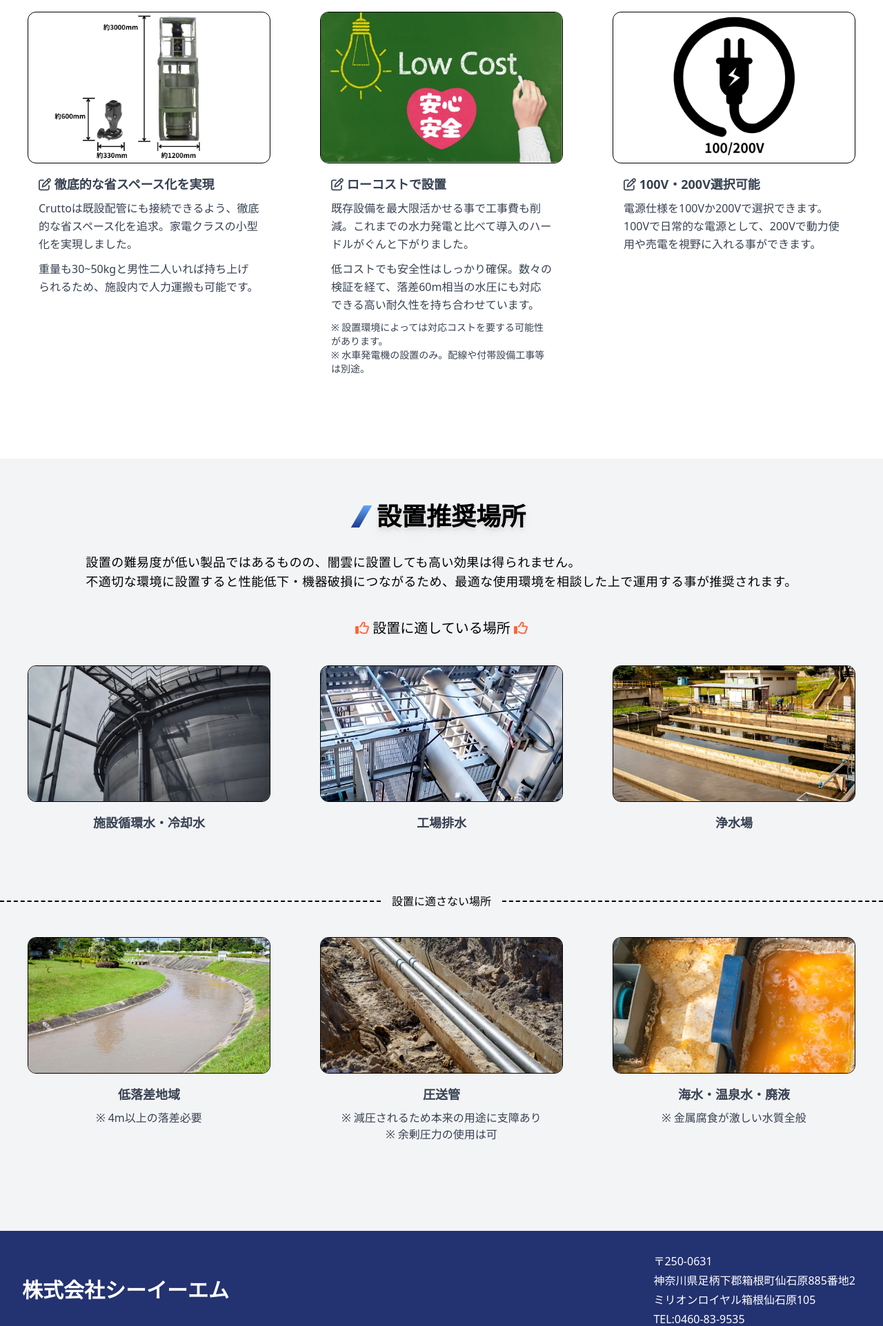
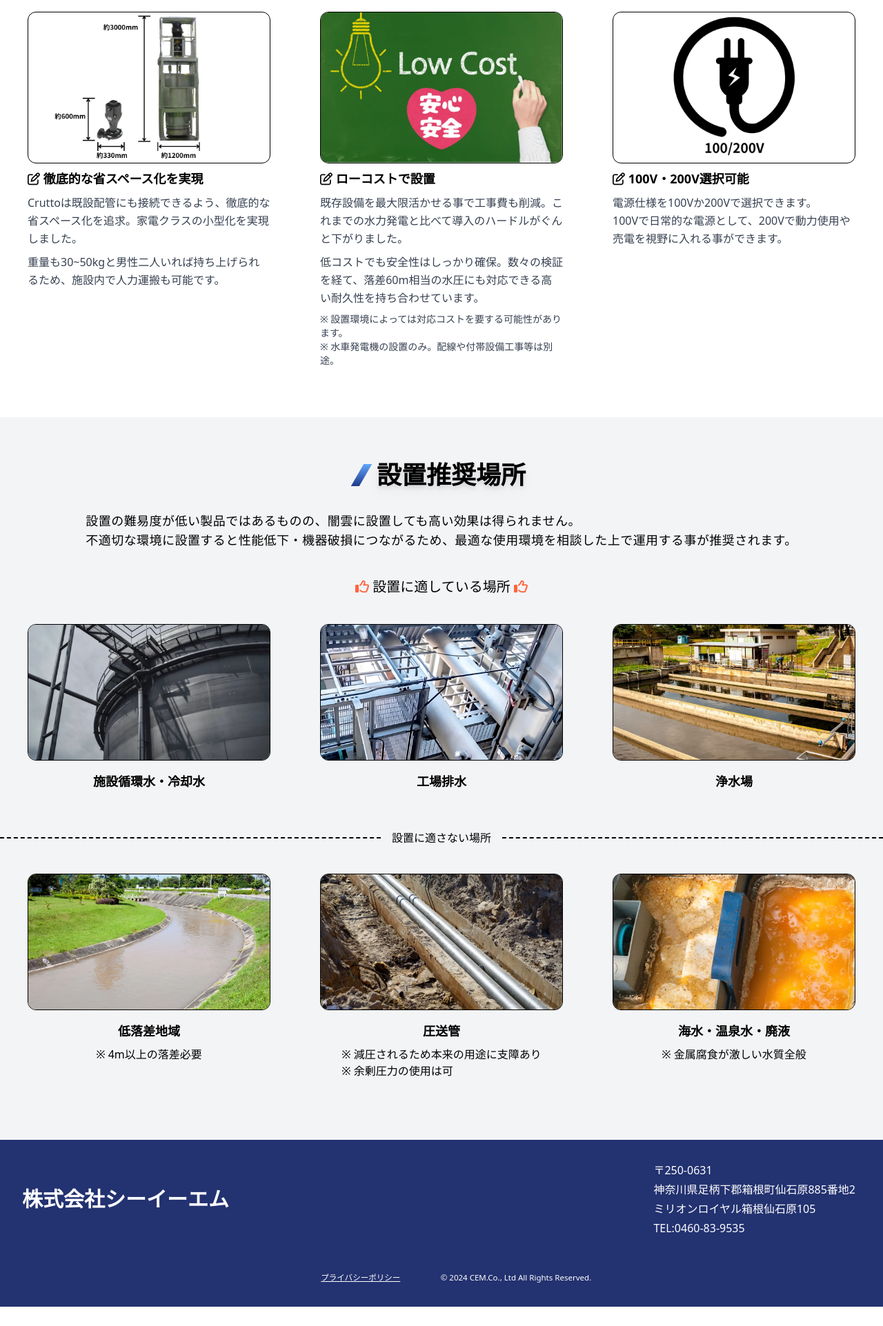
Before and after one commit to taimomo/HP_remake, a PHP site: page /httpdocs/crutto.php in a window 1280 px wide. Shown: the part 1211-3134 px from the top of the page at 69% size. After the commit the page ends 3106 px from the top, so only its background shows below. Run offline with PHP 8.4, Linux system fonts and the light colour scheme; style sheets or scripts are compiled from the project's sources; some libraries are stand-ins or nearby versions; some web fonts are replaced.

Commit message:
grid container replace and useless gap delete

```diff
--- a/httpdocs/crutto.php
+++ b/httpdocs/crutto.php
@@ -97,11 +97,11 @@ include 'bread.php';
                     </dl>
                 </div>
             </div>
-        </div>
 
             <!-- 製品情報・カードリスト -->
             <ul class="grid gap-6 m-4 justify-center md:[grid-template-columns:repeat(auto-fit,400px)]">
-            <li class="grid grid-rows-[auto_1fr_auto] bg-white p-6 justify-self-center max-w-sm min-w-0 md:max-w-none bg-inherit">
+
+                <li class="grid grid-rows-[auto_auto_1fr] gap-2 p-6 justify-self-center max-w-sm min-w-0 md:max-w-none bg-inherit">
                     <!-- 画像エリア -->
                     <div class="aspect-[16/10] w-full">
                         <img src="img/compar_hydro.webp"
@@ -109,20 +109,18 @@ include 'bread.php';
                             class="w-full h-full object-cover object-center block rounded-xl border border-black" />
                     </div>
                     <!-- コンテンツエリア -->
-                <div class="grid grid-rows-[auto_1fr_auto] gap-4 p-4 place-items-center min-w-0">
+                    <h3 class="justify-self-start font-bold text-md md:text-lg"><i class="fa-regular fa-pen-to-square"></i> 徹底的な省スペース化を実現</h3>
                     <div class="space-y-2 text-gray-700 text-base leading-relaxed max-[425px]:text-sm">
-                        <p class="text-left font-bold text-lg"><i class="fa-regular fa-pen-to-square"></i> 徹底的な省スペース化を実現</p>
-                        <p class="min-h-[80px]">
+                        <p>
                             Cruttoは既設配管にも接続できるよう、徹底的な省スペース化を追求。家電クラスの小型化を実現しました。
                         </p>
-                        <p class="min-h-[80px]">
+                        <p>
                             重量も30~50kgと男性二人いれば持ち上げられるため、施設内で人力運搬も可能です。
                         </p>
                     </div>
-                </div>
                 </li>
 
-            <li class="grid grid-rows-[auto_1fr_auto] bg-white p-6 justify-self-center max-w-sm min-w-0 md:max-w-none bg-inherit">
+                <li class="grid grid-rows-[auto_auto_1fr] gap-2 p-6 justify-self-center max-w-sm min-w-0 md:max-w-none bg-inherit">
                     <!-- 画像エリア -->
                     <div class="aspect-[16/10] w-full">
                         <img src="img/low_cost.webp"
@@ -130,24 +128,23 @@ include 'bread.php';
                             class="w-full h-full object-cover object-center block rounded-xl border border-black" />
                     </div>
                     <!-- コンテンツエリア -->
-                <div class="grid grid-rows-[auto_1fr_auto] gap-4 p-4 place-items-center min-w-0">
+                    <h3 class="justify-self-start font-bold text-md md:text-lg"><i class="fa-regular fa-pen-to-square"></i> ローコストで設置</h3>
+
                     <div class="space-y-2 text-gray-700 text-base leading-relaxed max-[425px]:text-sm">
-                        <p class="text-left font-bold text-lg"><i class="fa-regular fa-pen-to-square"></i> ローコストで設置</p>
-                        <p class="min-h-[80px]">
+                        <p>
                             既存設備を最大限活かせる事で工事費も削減。これまでの水力発電と比べて導入のハードルがぐんと下がりました。
                         </p>
-                        <p class="min-h-[80px]">
+                        <p>
                             低コストでも安全性はしっかり確保。数々の検証を経て、落差60m相当の水圧にも対応できる高い耐久性を持ち合わせています。
                         </p>
-                        <p class="min-h-[80px] text-sm">
+                        <p class="text-sm">
                             ※ 設置環境によっては対応コストを要する可能性があります。<br>
                             ※ 水車発電機の設置のみ。配線や付帯設備工事等は別途。
                         </p>
                     </div>
-                </div>
                 </li>
 
-            <li class="grid grid-rows-[auto_1fr_auto] bg-white p-6 justify-self-center max-w-sm min-w-0 md:max-w-none bg-inherit">
+                <li class="grid grid-rows-[auto_auto_1fr] gap-2 p-6 justify-self-center max-w-sm min-w-0 md:max-w-none bg-inherit">
                     <!-- 画像エリア -->
                     <div class="aspect-[16/10] w-full">
                         <img src="img/100-200v.webp"
@@ -155,17 +152,16 @@ include 'bread.php';
                             class="w-full h-full object-cover object-center block rounded-xl border border-black" />
                     </div>
                     <!-- コンテンツエリア -->
-                <div class="grid grid-rows-[auto_1fr_auto] gap-4 p-4 place-items-center min-w-0">
+                    <h3 class="justify-self-start font-bold text-md md:text-lg"><i class="fa-regular fa-pen-to-square"></i> 100V・200V選択可能</h3>
                     <div class="space-y-2 text-gray-700 text-base leading-relaxed max-[425px]:text-sm">
-                        <p class="text-left font-bold text-lg"><i class="fa-regular fa-pen-to-square"></i> 100V・200V選択可能</p>
-                        <p class="min-h-[80px]">
+                        <p>
                             電源仕様を100Vか200Vで選択できます。<br>
                             100Vで日常的な電源として、200Vで動力使用や売電を視野に入れる事ができます。
                         </p>
                     </div>
-                </div>
                 </li>
             </ul>
+        </div>
     </section>
 
     <!-- 設置推奨場所 -->
@@ -185,7 +181,7 @@ include 'bread.php';
             <h3 class="text-lg md:text-xl text-center mt-10"><i class="fa-regular fa-thumbs-up" style="color: #ff643d;"></i> 設置に適している場所 <i class="fa-regular fa-thumbs-up" style="color: #ff643d;"></i></h3>
 
             <ul class="grid gap-6 m-4 justify-center md:[grid-template-columns:repeat(auto-fit,400px)]">
-                <li class="grid grid-rows-[auto_1fr_auto] p-6 justify-self-center max-w-sm min-w-0 md:max-w-none bg-inherit">
+                <li class="grid grid-rows-[auto_1fr] p-6 justify-self-center max-w-sm min-w-0 md:max-w-none bg-inherit">
                     <!-- 画像エリア -->
                     <div class="aspect-[16/9] w-full">
                         <img
@@ -194,13 +190,10 @@ include 'bread.php';
                             class="w-full h-full object-cover object-center block rounded-xl border border-black" />
                     </div>
                     <!-- コンテンツエリア -->
-                    <div class="grid grid-rows-[auto_1fr_auto] gap-4 p-4 place-items-center min-w-0">
-                        <div class="space-y-2 text-gray-700 leading-relaxed max-[425px]:text-sm">
-                            <p class="text-center font-bold text-lg">施設循環水・冷却水</p>
-                        </div>
-                    </div>
+                    <h3 class="text-center font-bold text-lg my-4">施設循環水・冷却水</h3>
+
                 </li>
-                <li class="grid grid-rows-[auto_1fr_auto] p-6 justify-self-center max-w-sm min-w-0 md:max-w-none bg-inherit">
+                <li class="grid grid-rows-[auto_1fr] p-6 justify-self-center max-w-sm min-w-0 md:max-w-none bg-inherit">
                     <!-- 画像エリア -->
                     <div class="aspect-[16/9] w-full">
                         <img
@@ -209,26 +202,17 @@ include 'bread.php';
                             class="w-full h-full object-cover object-center block rounded-xl border border-black" />
                     </div>
                     <!-- コンテンツエリア -->
-                    <div class="grid grid-rows-[auto_1fr_auto] gap-4 p-4 place-items-center min-w-0">
-                        <div class="space-y-2 text-gray-700 leading-relaxed max-[425px]:text-sm">
-                            <p class="text-center font-bold text-lg">工場排水</p>
-                        </div>
-                    </div>
+                    <h3 class="text-center font-bold text-lg my-4">工場排水</h3>
                 </li>
-                <li class="grid grid-rows-[auto_1fr_auto] p-6 justify-self-center max-w-sm min-w-0 md:max-w-none bg-inherit">
+                <li class="grid grid-rows-[auto_1fr] p-6 justify-self-center max-w-sm min-w-0 md:max-w-none bg-inherit">
                     <!-- 画像エリア -->
                     <div class="aspect-[16/9] w-full">
-                        <img
-                            src="img/treatment_plant.webp"
+                        <img src="img/treatment_plant.webp"
                             alt="浄水場"
                             class="w-full h-full object-cover object-center block rounded-xl border border-black" />
                     </div>
                     <!-- コンテンツエリア -->
-                    <div class="grid grid-rows-[auto_1fr_auto] gap-4 p-4 place-items-center min-w-0">
-                        <div class="space-y-2 text-gray-700 leading-relaxed max-[425px]:text-sm">
-                            <p class="text-center font-bold text-lg">浄水場</p>
-                        </div>
-                    </div>
+                    <h3 class="text-center font-bold text-lg my-4">浄水場</h3>
                 </li>
             </ul>
 
@@ -242,7 +226,7 @@ include 'bread.php';
             </div>
 
             <ul class="grid gap-6 m-4 justify-center md:[grid-template-columns:repeat(auto-fit,400px)]">
-                <li class="grid grid-rows-[auto_1fr_auto] p-6 justify-self-center max-w-sm min-w-0 md:max-w-none bg-inherit">
+                <li class="grid grid-rows-[auto_1fr] p-6 justify-self-center max-w-sm min-w-0 md:max-w-none bg-inherit">
                     <!-- 画像エリア -->
                     <div class="aspect-[16/9] w-full">
                         <img
@@ -251,14 +235,13 @@ include 'bread.php';
                             class="w-full h-full object-cover object-center block rounded-xl border border-black" />
                     </div>
                     <!-- コンテンツエリア -->
-                    <div class="grid grid-rows-[auto_1fr_auto] gap-4 p-4 place-items-center min-w-0">
-                        <div class="space-y-2 text-gray-700 leading-relaxed max-[425px]:text-sm">
-                            <p class="text-center font-bold text-lg">低落差地域</p>
-                            <p class="text-center text-base">※ 4m以上の落差必要</p>
-                        </div>
+                    <div class="grid grid-rows-[auto_1fr] gap-2 p-4 place-items-center min-w-0">
+                        <h3 class="text-center font-bold text-lg">低落差地域</h3>
+                        <p class="self-start text-base">※ 4m以上の落差必要</p>
                     </div>
                 </li>
-                <li class="grid grid-rows-[auto_1fr_auto] p-6 justify-self-center max-w-sm min-w-0 md:max-w-none bg-inherit">
+
+                <li class="grid grid-rows-[auto_1fr] p-6 justify-self-center max-w-sm min-w-0 md:max-w-none bg-inherit">
                     <!-- 画像エリア -->
                     <div class="aspect-[16/9] w-full">
                         <img
@@ -267,16 +250,14 @@ include 'bread.php';
                             class="w-full h-full object-cover object-center block rounded-xl border border-black" />
                     </div>
                     <!-- コンテンツエリア -->
-                    <div class="grid grid-rows-[auto_1fr_auto] gap-4 p-4 place-items-center min-w-0">
-                        <div class="space-y-2 text-gray-700 leading-relaxed max-[425px]:text-sm">
-                            <p class="text-center font-bold text-lg">圧送管</p>
-                            <p class="text-center text-base">※ 減圧されるため本来の用途に支障あり <br>
+                    <div class="grid grid-rows-[auto_1fr] gap-2 p-4 place-items-center min-w-0">
+                        <h3 class="text-center font-bold text-lg">圧送管</h3>
+                        <p class="self-start text-base">※ 減圧されるため本来の用途に支障あり <br>
                             ※ 余剰圧力の使用は可</p>
-                            </p>
-                        </div>
                     </div>
                 </li>
-                <li class="grid grid-rows-[auto_1fr_auto] p-6 justify-self-center max-w-sm min-w-0 md:max-w-none bg-inherit">
+
+                <li class="grid grid-rows-[auto_1fr] p-6 justify-self-center max-w-sm min-w-0 md:max-w-none bg-inherit">
                     <!-- 画像エリア -->
                     <div class="aspect-[16/9] w-full">
                         <img
@@ -285,12 +266,9 @@ include 'bread.php';
                             class="w-full h-full object-cover object-center block rounded-xl border border-black" />
                     </div>
                     <!-- コンテンツエリア -->
-                    <div class="grid grid-rows-[auto_1fr_auto] gap-4 p-4 place-items-center min-w-0">
-                        <div class="space-y-2 text-gray-700 leading-relaxed max-[425px]:text-sm">
-                            <p class="text-center font-bold text-lg">海水・温泉水・廃液</p>
-                            <p class="text-center text-base">※ 金属腐食が激しい水質全般</p>
-                            </p>
-                        </div>
+                    <div class="grid grid-rows-[auto_1fr] gap-2 p-4 place-items-center min-w-0">
+                        <h3 class="text-center font-bold text-lg">海水・温泉水・廃液</h3>
+                        <p class="self-start text-base">※ 金属腐食が激しい水質全般</p>
                     </div>
                 </li>
             </ul>
--- a/httpdocs/index.php
+++ b/httpdocs/index.php
@@ -138,7 +138,7 @@ include 'header.php';
                         <img src="img/micro_exp.webp" alt="マイクロ水力発電" class="w-full h-full object-cover object-center block rounded-xl" />
                     </div>
                     <!-- コンテンツエリア -->
-                    <div class="grid grid-rows-[auto_1fr_auto] gap-4 p-4 place-items-center min-w-0">
+                    <div class="grid grid-rows-[1fr_auto] gap-4 p-4 place-items-center min-w-0">
                         <h3 class="text-xl font-bold text-center my-4">マイクロ水力発電</h3>
                         <div class="space-y-2 text-gray-700 text-base leading-relaxed max-[425px]:text-sm">
                             <p>屋外用・屋内用のマイクロ水力発電機を提供しています。</p>
@@ -161,7 +161,7 @@ include 'header.php';
                             class="w-full h-full object-cover object-center block rounded-xl" />
                     </div>
                     <!-- コンテンツエリア -->
-                    <div class="grid grid-rows-[auto_1fr_auto] gap-4 p-4 place-items-center min-w-0">
+                    <div class="grid grid-rows-[auto_1fr] gap-4 p-4 place-items-center min-w-0">
                         <h3 class="text-xl font-bold text-center my-4">太陽光発電・蓄電システム</h3>
                         <div class="space-y-2 text-gray-700 text-base leading-relaxed max-[425px]:text-sm">
                             <p>
```
Also changed, not shown: httpdocs/arc.php (+32 -53 lines), httpdocs/micro.php (+4 -4 lines), httpdocs/solar.php (+24 -41 lines). Lines whose indentation alone changed are shown as unchanged.
